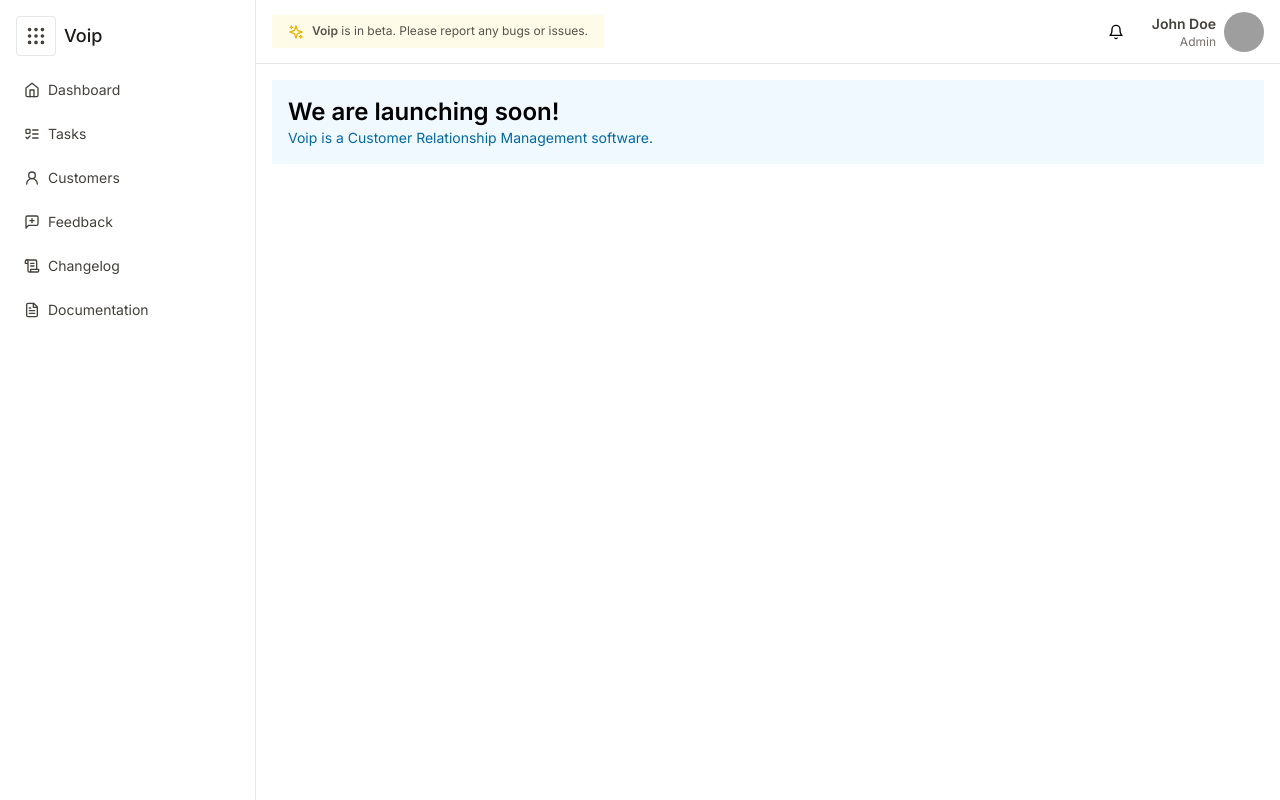
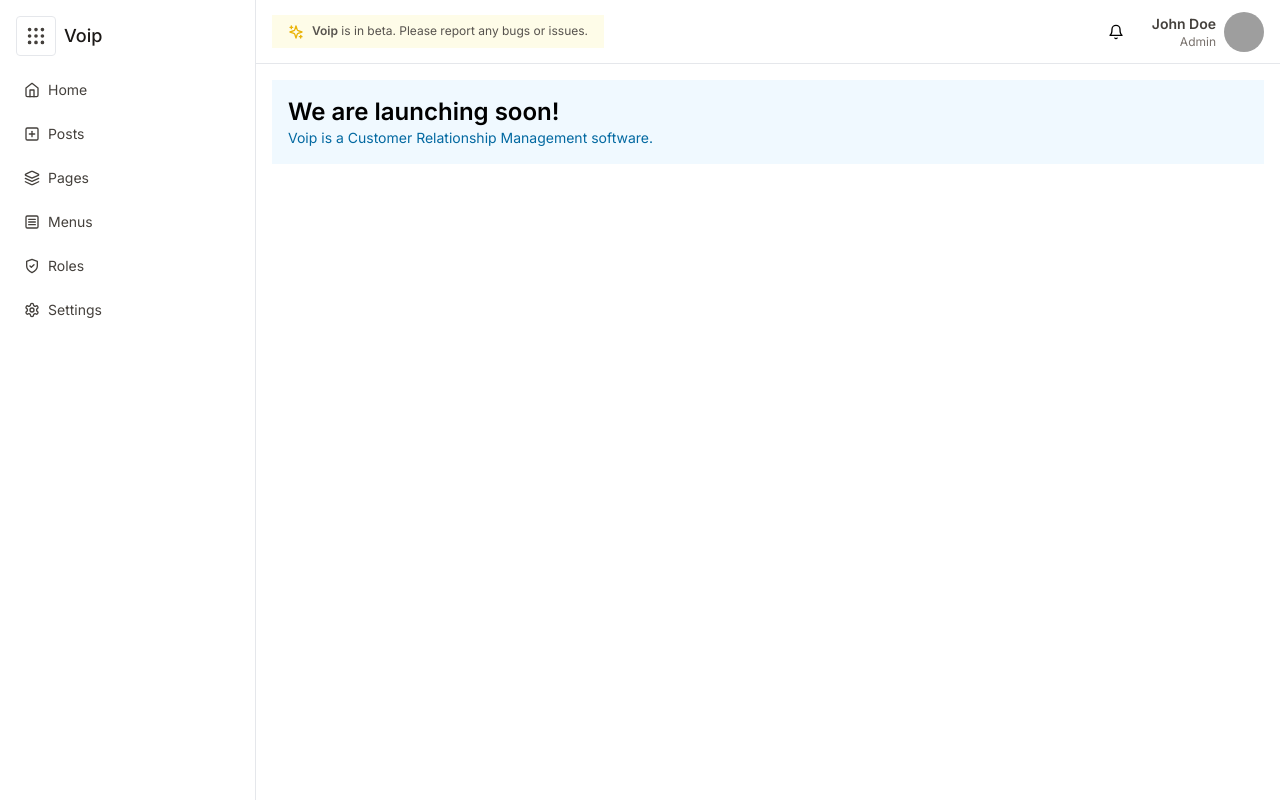
Before and after one commit to emirrtopaloglu/voip-client, a Next.js app: page /admin/home in a window 1280 px wide. Built offline with nearby package versions, Linux system fonts and the light colour scheme; grey boxes are pictures that could not be loaded.

Commit message:
updated menus

```diff
--- a/components/layout/navbar-main.tsx
+++ b/components/layout/navbar-main.tsx
@@ -1,6 +1,6 @@
 "use client";
 
-import { Bell, Sparkles } from "lucide-react";
+import { Bell, LogOut, Sparkles, User } from "lucide-react";
 import {
   DropdownMenu,
   DropdownMenuContent,
@@ -23,8 +23,8 @@ export default function NavbarMain() {
       <div>
         <h6 className="text-xs bg-yellow-50 py-2 px-4 text-stone-600">
           <Sparkles size={16} className="inline-block mr-2 text-yellow-500" />
-          <span className="font-semibold">Voip</span> is in beta. Please
-          report any bugs or issues.
+          <span className="font-semibold">Voip</span> is in beta. Please report
+          any bugs or issues.
         </h6>
       </div>
       <div className="flex items-center">
@@ -52,10 +52,14 @@ export default function NavbarMain() {
             </div>
           </DropdownMenuTrigger>
           <DropdownMenuContent className="mr-4">
-            <DropdownMenuItem>Profile</DropdownMenuItem>
-            <DropdownMenuItem>Billing</DropdownMenuItem>
-            <DropdownMenuItem>Team</DropdownMenuItem>
-            <DropdownMenuItem>Subscription</DropdownMenuItem>
+            <DropdownMenuItem>
+              <User size={16} className="inline-block mr-2" />
+              Profile
+            </DropdownMenuItem>
+            <DropdownMenuItem className="!text-red-500">
+              <LogOut size={16} className="inline-block mr-2" />
+              Logout
+            </DropdownMenuItem>
           </DropdownMenuContent>
         </DropdownMenu>
       </div>
--- a/components/layout/sidebar-left.tsx
+++ b/components/layout/sidebar-left.tsx
@@ -2,9 +2,14 @@ import {
   FileText,
   Grip,
   Home,
+  Layers,
   ListTodo,
+  MenuSquare,
   MessageSquarePlus,
+  PlusSquare,
   ScrollText,
+  Settings,
+  ShieldCheck,
   User2,
 } from "lucide-react";
 import Link from "next/link";
@@ -30,56 +35,56 @@ export default function SidebarLeft() {
           <ul className="space-y-2">
             <li className="block">
               <Link
-                href="/dashboard"
+                href="/home"
                 className="text-stone-700 text-sm hover:bg-stone-100 p-2 cursor-pointer duration-200 rounded flex items-center"
               >
                 <Home size={16} className="inline-block mr-2" />
-                Dashboard
+                Home
               </Link>
             </li>
             <li className="block">
               <Link
-                href="/tasks"
+                href="/posts"
                 className="text-stone-700 text-sm hover:bg-stone-100 p-2 cursor-pointer duration-200 rounded flex items-center"
               >
-                <ListTodo size={16} className="inline-block mr-2" />
-                Tasks
+                <PlusSquare size={16} className="inline-block mr-2" />
+                Posts
               </Link>
             </li>
             <li className="block">
               <Link
-                href="/tasks"
+                href="/pages"
                 className="text-stone-700 text-sm hover:bg-stone-100 p-2 cursor-pointer duration-200 rounded flex items-center"
               >
-                <User2 size={16} className="inline-block mr-2" />
-                Customers
+                <Layers size={16} className="inline-block mr-2" />
+                Pages
               </Link>
             </li>
             <li className="block">
               <Link
-                href="/feedback"
+                href="/menus"
                 className="text-stone-700 text-sm hover:bg-stone-100 p-2 cursor-pointer duration-200 rounded flex items-center"
               >
-                <MessageSquarePlus size={16} className="inline-block mr-2" />
-                Feedback
+                <MenuSquare size={16} className="inline-block mr-2" />
+                Menus
               </Link>
             </li>
             <li className="block">
               <Link
-                href="/changelog"
+                href="/roles"
                 className="text-stone-700 text-sm hover:bg-stone-100 p-2 cursor-pointer duration-200 rounded flex items-center"
               >
-                <ScrollText size={16} className="inline-block mr-2" />
-                Changelog
+                <ShieldCheck size={16} className="inline-block mr-2" />
+                Roles
               </Link>
             </li>
             <li className="block">
               <Link
-                href="/documentation"
+                href="/settings"
                 className="text-stone-700 text-sm hover:bg-stone-100 p-2 cursor-pointer duration-200 rounded flex items-center"
               >
-                <FileText size={16} className="inline-block mr-2" />
-                Documentation
+                <Settings size={16} className="inline-block mr-2" />
+                Settings
               </Link>
             </li>
           </ul>
```
